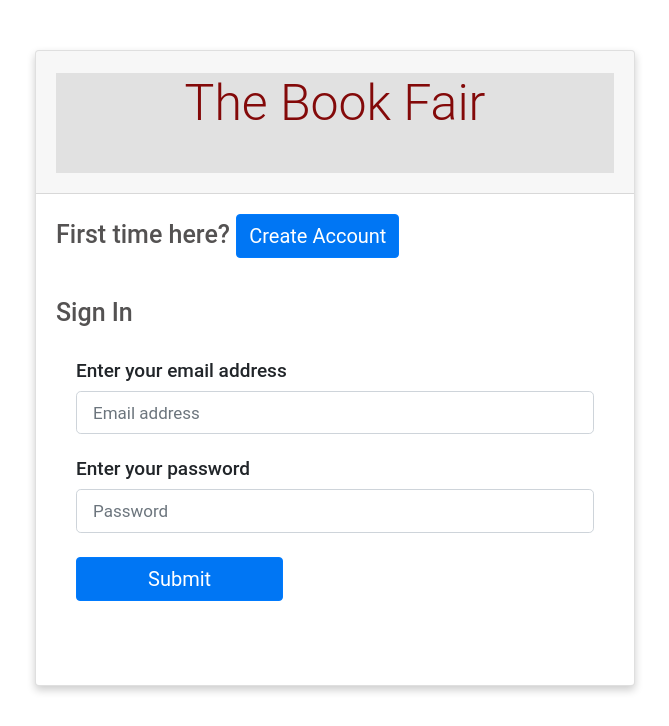
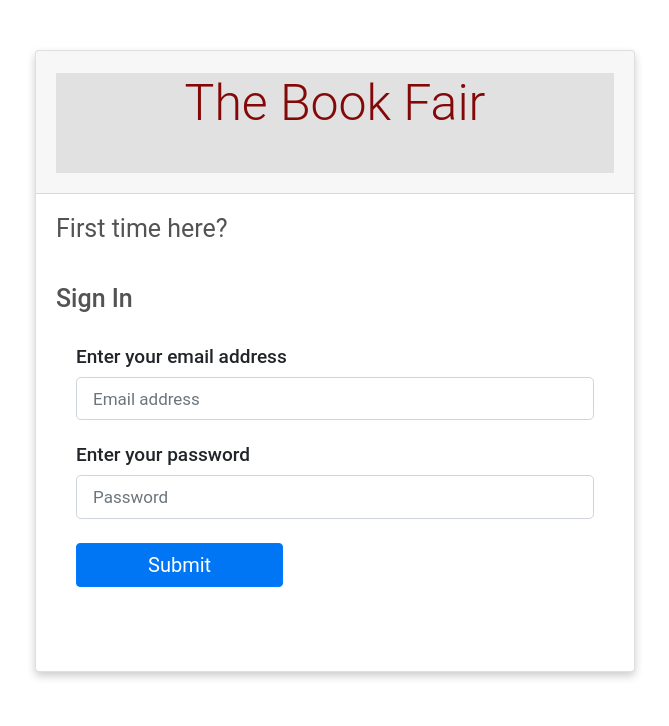
Before and after one commit to saarikabhasi/CS50-project1, a Flask app: page / in a window 1280 px wide. Shown: the top 726 px of the page, without its empty margins (285-954 px from the left). Run offline with Flask 2, Linux system fonts and the light colour scheme; some libraries are stand-ins or nearby versions.

Commit message:
collapse button for login and create account

```diff
--- a/static/css/main.css
+++ b/static/css/main.css
@@ -31,7 +31,11 @@ p{
 
 }
 
-
+.btn-link {
+    font-weight: 400;
+    color: rgb(84, 82, 82);
+    text-decoration: none;
+}
 /* card */
 .card {
     box-shadow: 0 4px 8px 0 rgba(0,0,0,0.2);
@@ -77,7 +81,9 @@ div#signIn{
     color: rgb(84, 82, 82);
     font-size: 25px;
 }
-
+button#createaccount{
+    float: right;
+}
 #signIn h3{
     font-size: 19px;
 }
--- a/templates/login.html
+++ b/templates/login.html
@@ -7,9 +7,15 @@
     <form action = "{{ url_for('register') }}" method="get">
         <fieldset>
             <legend class="card-body">
-                <h2 class="card-title">First time here?
-
-                    <button class = "btn btn-primary">Create Account</button>
+                <h2 class="card-title">
+                    <div class>
+                        <a class ="btn-link " data-toggle="collapse" href="#createaccount" role="button" aria-expanded="false" aria-controls="createaccount">
+                        First time here?
+                        </a>
+                        <span>
+                            <button class = "btn btn-primary btn-sm collapse" id="createaccount">Create Account</button>
+                        </span>
+                    </div>
                 </h2>
             </legend>
         </fieldset>
```
Also changed, not shown: templates/register.html (+9 -3 lines).
